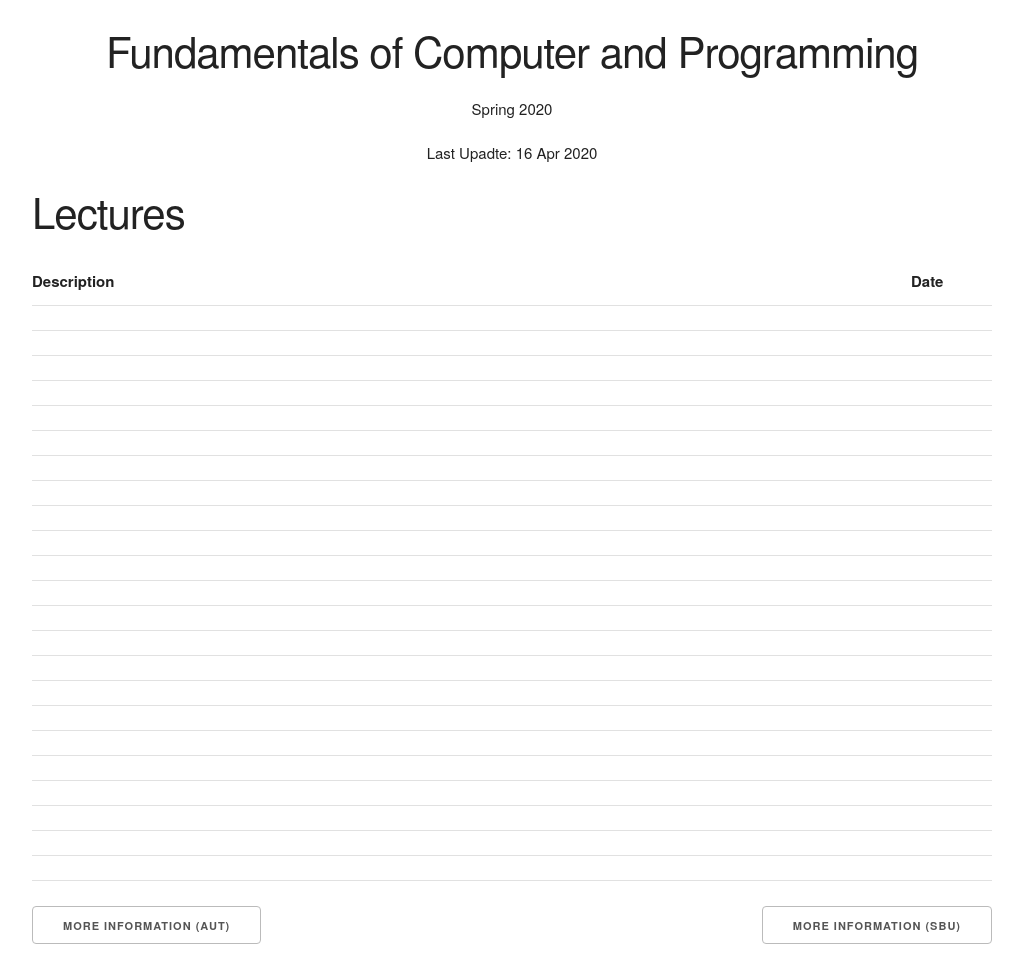
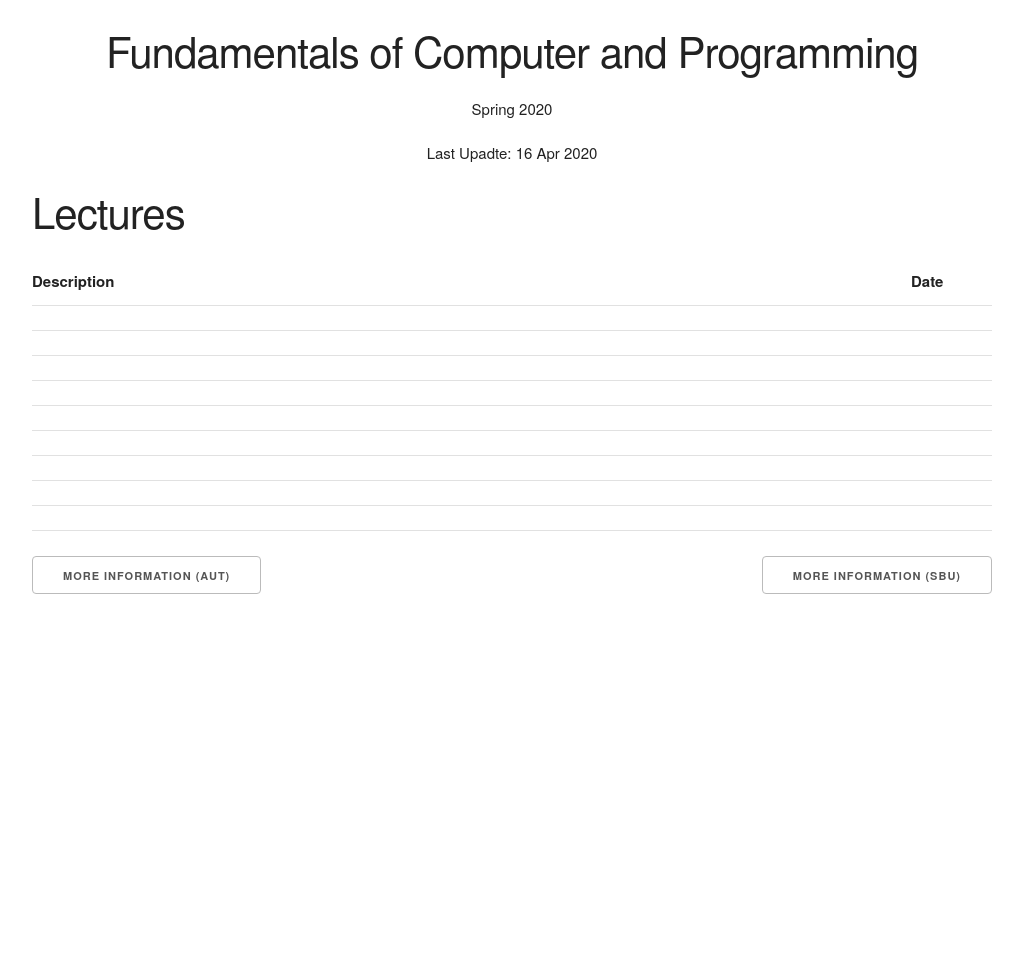
Before and after one commit to 1995parham-teaching/c-lecture, a Jekyll site: the page built from index.html, in a window 1280 px wide. Shown: the whole page, without its empty margins (128-1151 px from the left). Built offline with Jekyll 4.4.1, drawn with Linux system fonts in a browser that asks for light colours; after the commit the page ends 900 px from its top, so only the background shows below that.

Commit message:
feat: Use HTML Pages
Former-commit-id: caa138ffe943a1a6907b13dda853a949d5f90964
Former-commit-id: b1128c4db105da3e6a7e43f24099934d7cf60e02
Former-commit-id: eb72d620980b11550b059d09d227a4c24bf1c7c2
Former-commit-id: c9b8c66def56c0d603596fef3e223f013577b7b1
Former-commit-id: b8ac2d6fa09406ad4c28273b0ecd7f591309cf90

```diff
--- a/index.html
+++ b/index.html
@@ -46,7 +46,7 @@ layout: none
           </tr>
         </thead>
         <tbody>
-          {% assign lectures = site.static_files | where: "lecture", true %}
+          {% assign lectures = site.html_pages | where: "lecture", true %}
           {% for lecture in lectures %}
           <tr>
             <td class="announcement-text">
```
